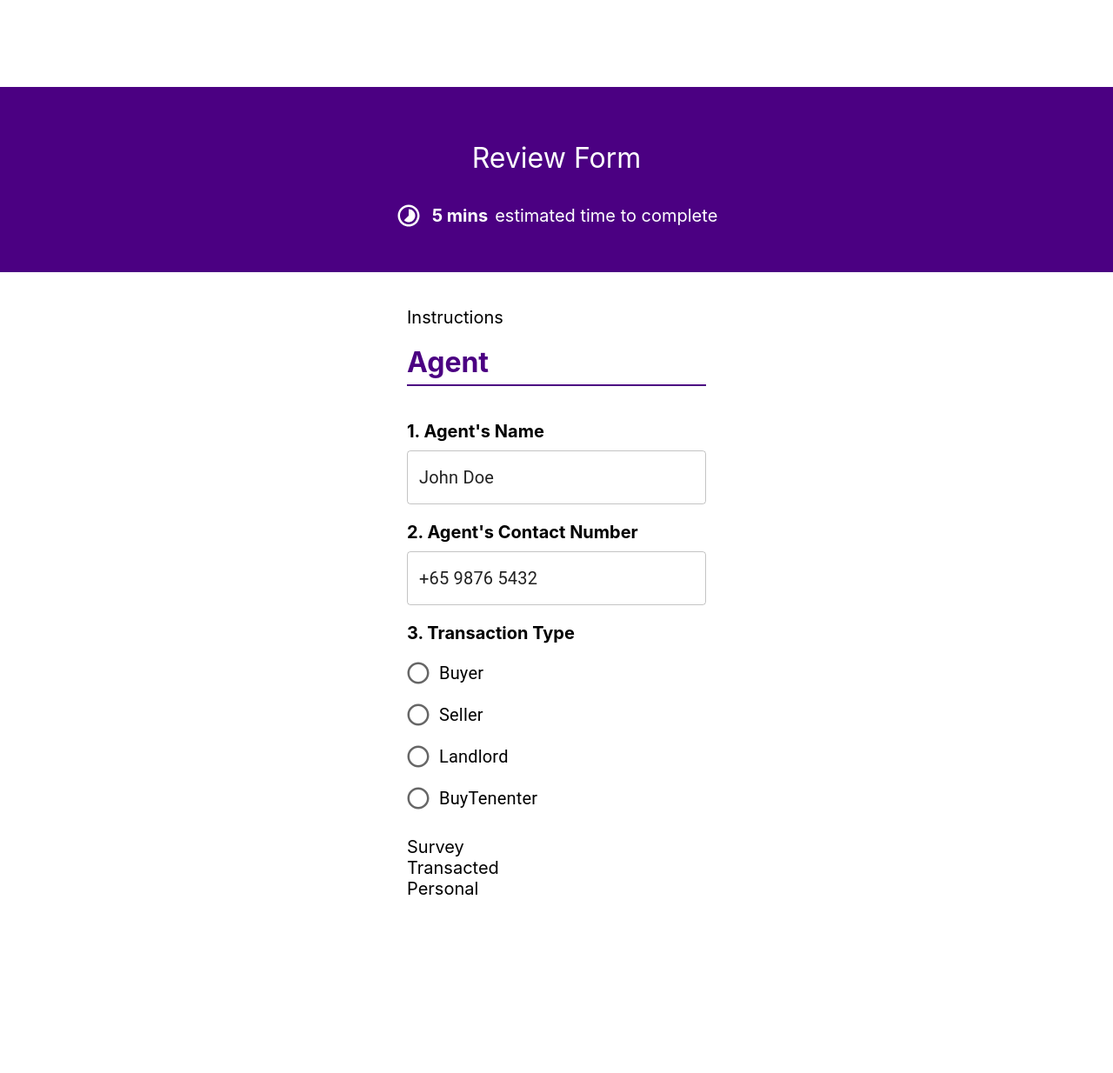
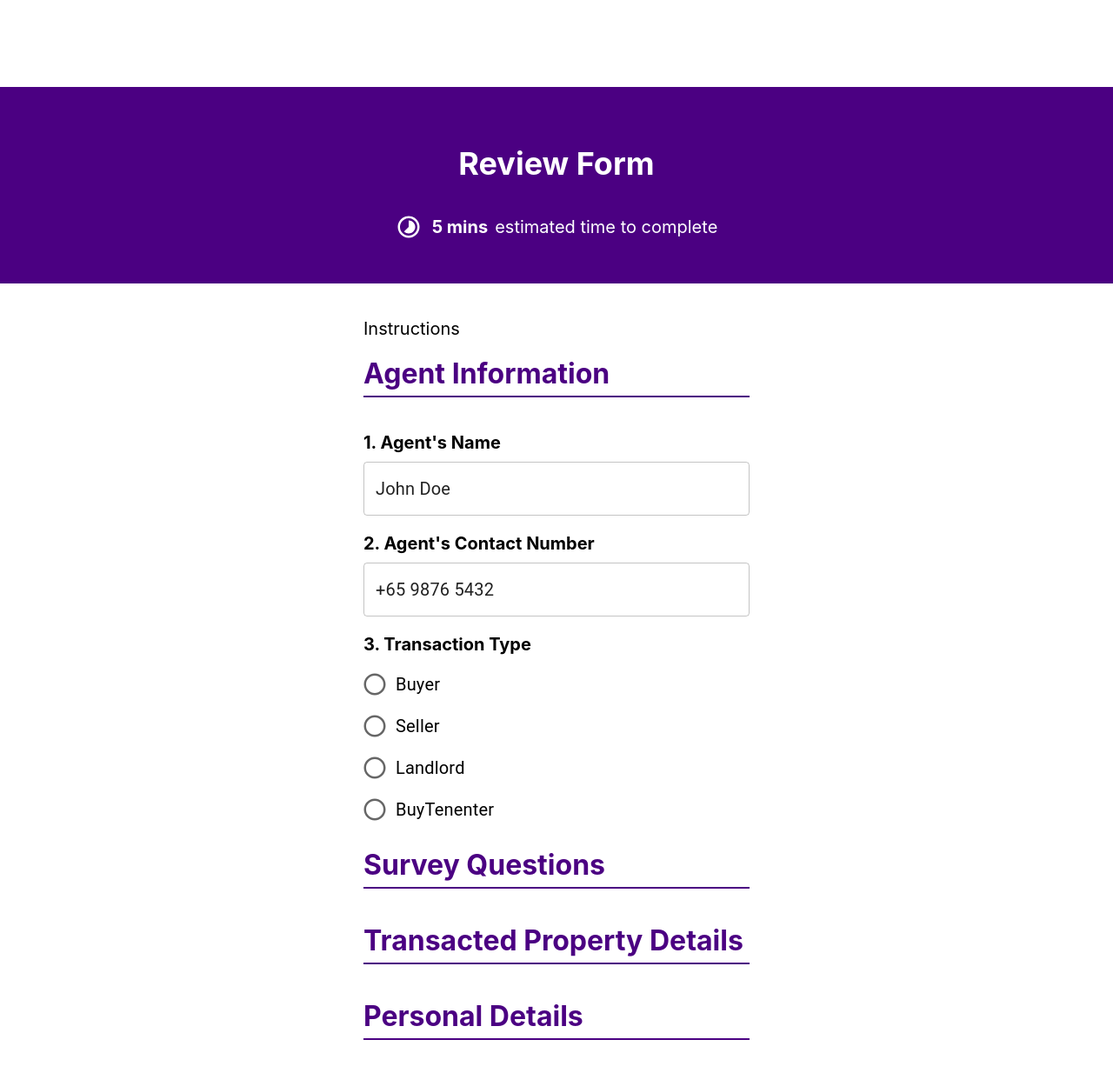
Before and after one commit to coolscoder/reviewform, a Next.js app: page / in a window 1280 px wide. Shown: the top 1234 px of the page at 87% size. Before the commit the page ends 1074 px from the top, so only its background shows below. Built offline with nearby package versions, Linux system fonts and the light colour scheme.

Commit message:
feat: add headers & clean up code bases

```diff
--- a/pages/Agent/index.js
+++ b/pages/Agent/index.js
@@ -19,7 +19,7 @@ const Agent = () => {
 
   return (
     <div className={styles.agent}>
-      <Title title="Agent" />
+      <Title title="Agent Information" />
       <Input
         label="1. Agent's Name"
         value={name}
--- a/pages/Header/styles.module.css
+++ b/pages/Header/styles.module.css
@@ -7,7 +7,8 @@
 }
 
 .title {
-  font-size: 32px;
+  font-size: 36px;
+  font-weight: bold;
 }
 
 .description {
--- a/pages/PersonalDetails/index.js
+++ b/pages/PersonalDetails/index.js
@@ -1,9 +1,10 @@
 import React from 'react'
+import Title from '../../components/Title'
 import styles from './styles.module.css'
 
 const PersonalDetails = () => {
   return (
-    <div>Personal</div>
+    <Title title="Personal Details" />
   )
 }
 
--- a/pages/Survey/index.js
+++ b/pages/Survey/index.js
@@ -1,9 +1,15 @@
-import React from 'react'
+import React, { useState } from 'react'
+import Title from '../../components/Title'
 import styles from './styles.module.css'
 
 const Survey = () => {
+  const [caption, setCaption] = useState('')
+  const [bodytext, setBodytext] = useState('')
+
   return (
-    <div>Survey</div>
+    <div className={styles.survey}>
+      <Title title="Survey Questions" />
+    </div>
   )
 }
 
--- a/pages/Transacted/index.js
+++ b/pages/Transacted/index.js
@@ -1,9 +1,10 @@
 import React from 'react'
+import Title from '../../components/Title'
 import styles from './styles.module.css'
 
 const Transacted = () => {
   return (
-    <div>Transacted</div>
+    <Title title="Transacted Property Details" />
   )
 }
 
--- a/styles/Home.module.css
+++ b/styles/Home.module.css
@@ -1,5 +1,5 @@
 .container {
-  max-width: 600px;
+  max-width: 700px;
   padding: 40px 10%;
   margin-left: auto;
   margin-right: auto;
```
